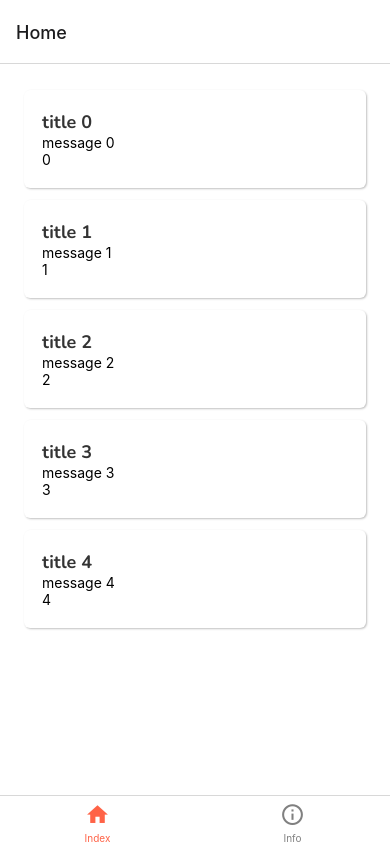
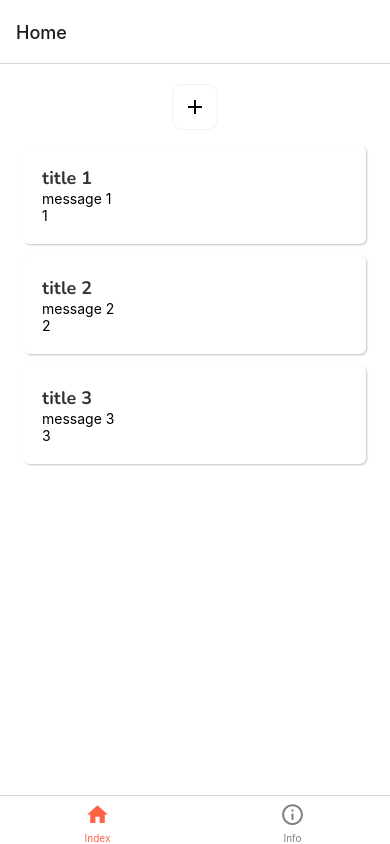
Before and after one commit to ChenHuei/expo-tutorial, a React Native app: screen /Home in a window 390 px wide. Built offline with nearby package versions, Linux system fonts and the light colour scheme.

Commit message:
add form

```diff
--- a/package.json
+++ b/package.json
@@ -17,12 +17,14 @@
     "expo": "~44.0.0",
     "expo-app-loading": "~1.3.0",
     "expo-status-bar": "~1.2.0",
+    "formik": "^2.2.9",
     "react": "17.0.1",
     "react-dom": "17.0.1",
     "react-native": "0.64.3",
     "react-native-safe-area-context": "^4.0.1",
     "react-native-screens": "^3.12.0",
-    "react-native-web": "0.17.1"
+    "react-native-web": "0.17.1",
+    "yup": "^0.32.11"
   },
   "devDependencies": {
     "@babel/core": "^7.12.9",
--- /dev/null
+++ b/src/components/Form/Form.tsx
@@ -0,0 +1,100 @@
+import React from 'react';
+import { StyleSheet, TextInput, View, Button, Text } from 'react-native';
+import { Formik } from 'formik';
+import * as yup from 'yup';
+
+import { Review } from '@views/Home';
+
+const formSchema = yup.object({
+  title: yup.string().required().min(4),
+  message: yup.string().required().min(8),
+  rating: yup
+    .string()
+    .required()
+    .test(
+      'rating',
+      'Rating must be a number 1 - 5',
+      (val) => val !== undefined && parseInt(val) > 0 && parseInt(val) < 6,
+    ),
+});
+
+interface FormProps {
+  addReview: (value: Review) => void;
+}
+
+const Form = (props: FormProps) => {
+  const { addReview } = props;
+
+  return (
+    <View style={styles.form}>
+      <Formik
+        initialValues={{ title: '', message: '', rating: '' } as Review}
+        validationSchema={formSchema}
+        onSubmit={(values, action) => {
+          action.resetForm();
+          addReview(values);
+        }}
+      >
+        {(props) => (
+          <View>
+            <Text style={styles.label}>Title</Text>
+            <TextInput
+              style={styles.input}
+              placeholder="review title"
+              value={props.values.title}
+              onChangeText={props.handleChange('title')}
+              onBlur={props.handleBlur('title')}
+            />
+            <Text style={styles.error}>{props.touched.title && props.errors.title}</Text>
+            <Text style={styles.label}>Message</Text>
+            <TextInput
+              style={styles.input}
+              placeholder="review message"
+              value={props.values.message}
+              onChangeText={props.handleChange('message')}
+              onBlur={props.handleBlur('message')}
+            />
+            <Text style={styles.error}>{props.touched.message && props.errors.message}</Text>
+            <Text style={styles.label}>Rating</Text>
+            <TextInput
+              keyboardType="numeric"
+              style={styles.input}
+              placeholder="rating 1~5"
+              value={props.values.rating}
+              onChangeText={props.handleChange('rating')}
+              onBlur={props.handleBlur('rating')}
+            />
+            <Text style={styles.error}>{props.touched.rating && props.errors.rating}</Text>
+            {/* TODO: fix type error */}
+            <Button color="maroon" title="Submit" onPress={props.handleSubmit} />
+          </View>
+        )}
+      </Formik>
+    </View>
+  );
+};
+
+const styles = StyleSheet.create({
+  form: {
+    padding: 20,
+  },
+  label: {
+    marginBottom: 10,
+  },
+  error: {
+    color: 'crimson',
+    fontWeight: 'bold',
+    marginBottom: 8,
+    marginTop: 2,
+  },
+  input: {
+    padding: 10,
+    fontSize: 18,
+    borderWidth: 1,
+    borderColor: '#ddd',
+    borderRadius: 6,
+  },
+});
+
+export default Form;
+export type { FormProps };
--- a/src/views/Home.tsx
+++ b/src/views/Home.tsx
@@ -1,13 +1,24 @@
 import React, { useState } from 'react';
-import { StyleSheet, View, Text, FlatList, TouchableOpacity } from 'react-native';
+import {
+  StyleSheet,
+  View,
+  Text,
+  FlatList,
+  TouchableOpacity,
+  TouchableWithoutFeedback,
+  Modal,
+  Keyboard,
+} from 'react-native';
+import { MaterialIcons } from '@expo/vector-icons';
 
 import { globalStyles } from '@styles/globals';
 import Card from '@components/Card';
+import Form from '@components/Form/Form';
 
 interface Review {
   title: string;
   message: string;
-  rating: number;
+  rating: string;
   key: number;
 }
 
@@ -17,17 +28,44 @@ interface HomeProps {
 
 const Home = (props: HomeProps) => {
   const { navigation } = props;
+  const [open, setOpen] = useState(false);
   const [reviews, setReviews] = useState<Review[]>(
-    [...Array(5).keys()].map((item) => ({
-      title: `title ${item}`,
-      message: `message ${item}`,
-      rating: item,
+    [...Array(3).keys()].map((item) => ({
+      title: `title ${item + 1}`,
+      message: `message ${item + 1}`,
+      rating: `${item + 1}`,
       key: item,
     })),
   );
 
+  const addReview = (review: Omit<Review, 'key'>) => {
+    setReviews((pre) => [{ ...review, key: new Date().getTime() }, ...pre]);
+    setOpen(false);
+  };
+
   return (
     <View style={globalStyles.container}>
+      <Modal visible={open} animationType="slide">
+        <TouchableWithoutFeedback onPress={() => Keyboard.dismiss()}>
+          <View style={styles.modalContent}>
+            <MaterialIcons
+              style={{ ...styles.modalToggle, ...styles.modalClose }}
+              name="close"
+              size={24}
+              onPress={() => setOpen(false)}
+            />
+            <Form addReview={addReview} />
+          </View>
+        </TouchableWithoutFeedback>
+      </Modal>
+
+      <MaterialIcons
+        style={styles.modalToggle}
+        name="add"
+        size={24}
+        onPress={() => setOpen(true)}
+      />
+
       <FlatList
         data={reviews}
         renderItem={({ item }) => (
@@ -44,5 +82,25 @@ const Home = (props: HomeProps) => {
   );
 };
 
+const styles = StyleSheet.create({
+  modalToggle: {
+    justifyContent: 'center',
+    alignItems: 'center',
+    marginBottom: 10,
+    borderWidth: 1,
+    borderColor: '#f2f2f2',
+    padding: 10,
+    borderRadius: 10,
+    alignSelf: 'center',
+  },
+  modalClose: {
+    marginTop: 20,
+    marginBottom: 0,
+  },
+  modalContent: {
+    flex: 1,
+  },
+});
+
 export default Home;
 export type { HomeProps, Review };
```
Also changed, not shown: 1 other file (tests, documents, lock files or other folders).
